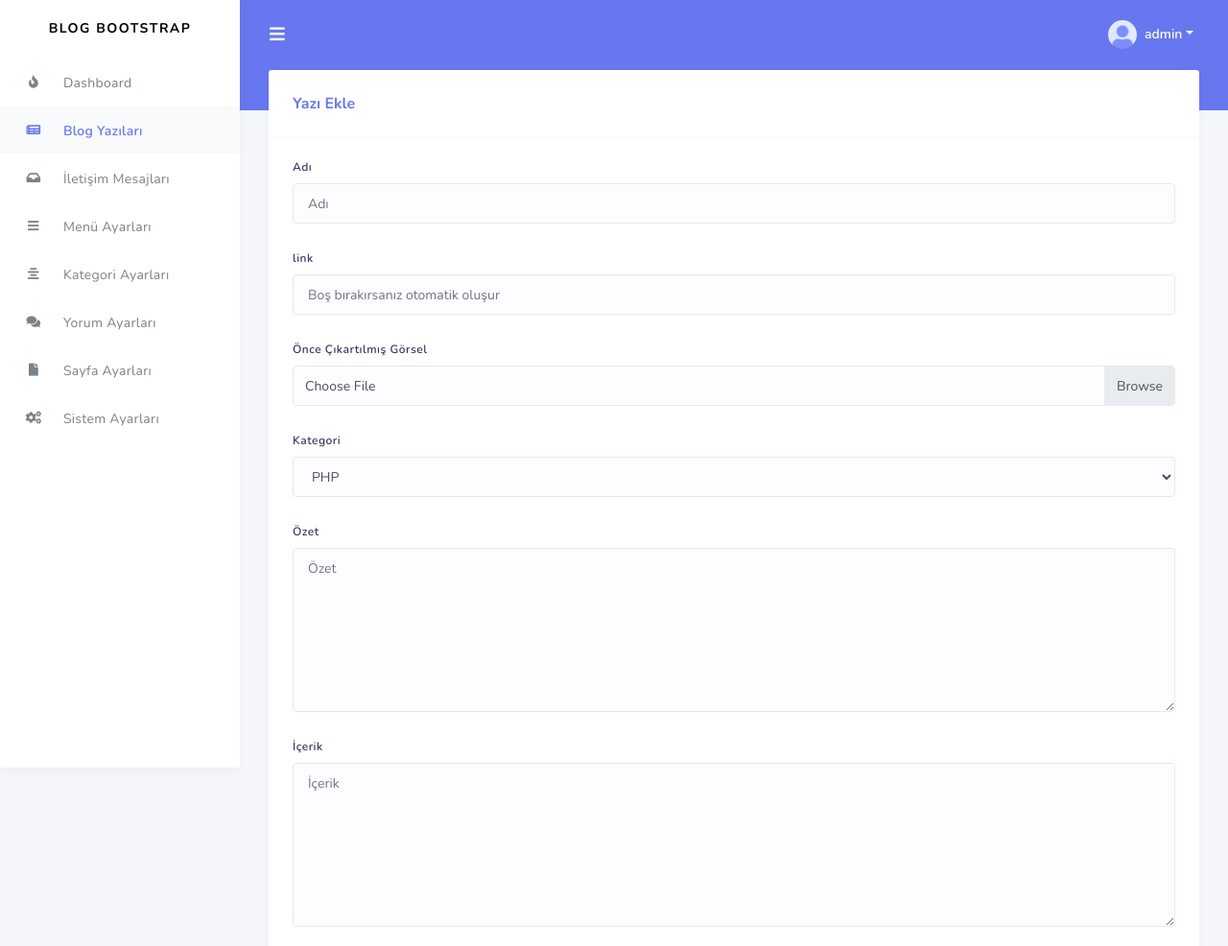
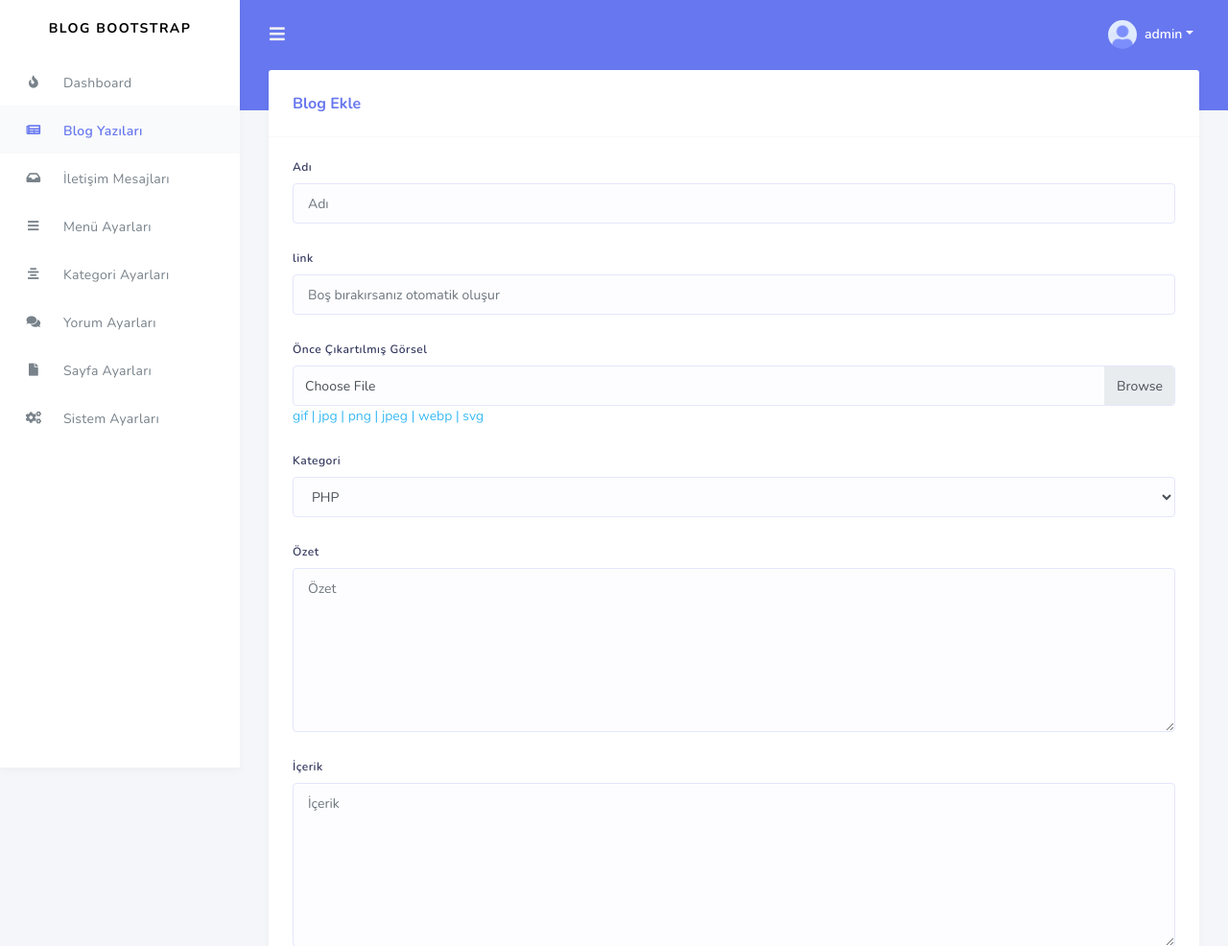
Before and after one commit to alisahanyalcin/Ucretsiz-Bootstrap-Blog-Scripti, a CodeIgniter app: page /database/panel/blog_ekle in a window 1280 px wide. Shown: the top 986 px of the page at 96% size. Run offline with CodeIgniter, Linux system fonts and the light colour scheme; a user stored in the database is signed in; data comes from the database, SQL or seed files in the repository; some libraries are stand-ins or nearby versions.

Commit message:
Update blog_ekle.php

```diff
--- a/application/views/admin/blog_ekle.php
+++ b/application/views/admin/blog_ekle.php
@@ -5,7 +5,7 @@
             <div class="col-md-12">
                 <div class="card">
                     <div class="card-header">
-                        <h4>Yazı Ekle</h4>
+                        <h4>Blog Ekle</h4>
                     </div>
                     <form action="" method="post" enctype="multipart/form-data">
                         <div class="card-body">
@@ -24,6 +24,7 @@
                                     <input type="file" name="gorsel" class="custom-file-input" id="gorsel">
                                     <label class="custom-file-label">Choose File</label>
                                 </div>
+                                <small class="text-info" style="font-size: 100%">gif | jpg | png | jpeg | webp | svg</small>
                                 <?= form_error('gorsel','<small class="text-danger">','</small>');?>
                             </div>
                             <div class="form-group">
```
